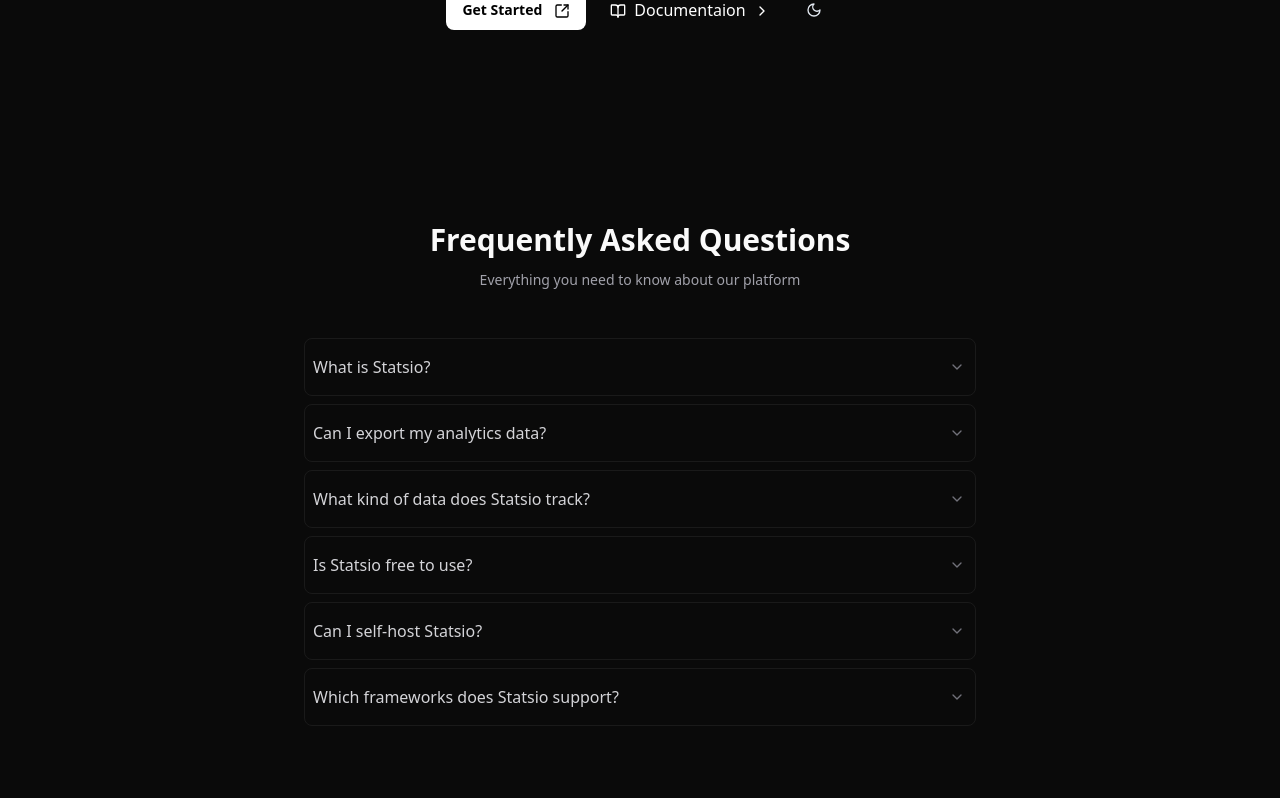
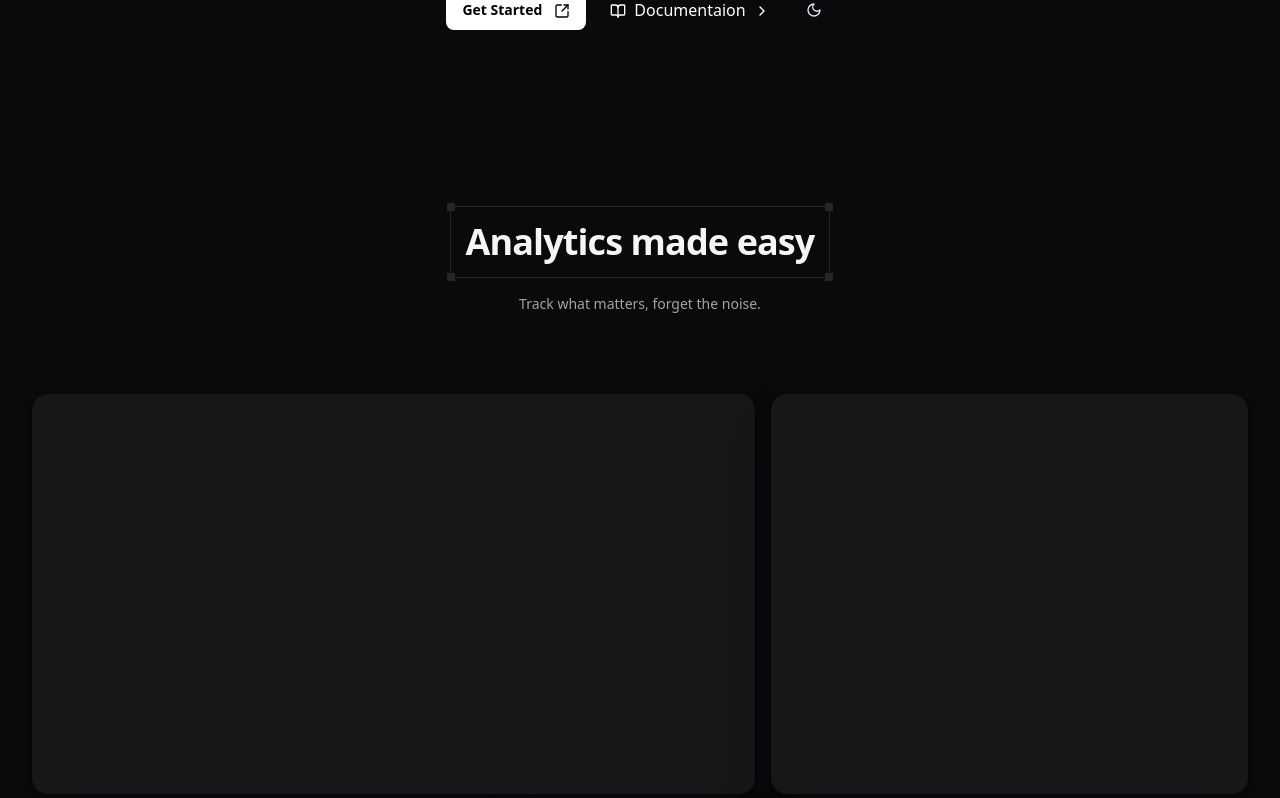
Before and after one commit to AmanShakya0018/Statsio, a Next.js app: page / in a window 1280 px wide. Shown: the part 442-1240 px from the top of the page. Built offline with nearby package versions, Linux system fonts and the light colour scheme.

Commit message:
feat: layout and components added for Features section

```diff
--- a/components/landingpage/faq.tsx
+++ b/components/landingpage/faq.tsx
@@ -157,7 +157,7 @@
         <motion.div
           className="max-w-2xl mx-auto text-center mb-12"
         >
-          <h2 className="text-3xl font-semibold mb-3 bg-linear-to-r from-zinc-900 via-zinc-800 to-zinc-900 dark:from-white dark:via-zinc-100 dark:to-white bg-clip-text">
+          <h2 className="text-4xl font-semibold mb-3 bg-black dark:bg-[radial-gradient(61.17%_178.53%_at_38.83%_-13.54%,#3B3B3B_0%,#888787_12.61%,#FFFFFF_50%,#888787_80%,#3B3B3B_100%)] bg-clip-text text-transparent">
             Frequently Asked Questions
           </h2>
           <p className="text-sm text-zinc-600 dark:text-zinc-400">
--- /dev/null
+++ b/components/landingpage/featuressection.tsx
@@ -0,0 +1,45 @@
+import React from 'react';
+
+const FeaturesSection = () => {
+  return (
+    <section
+      id="features"
+      className="w-full mx-auto bg-white dark:bg-neutral-950 py-20 px-4 md:px-8"
+    >
+      <div className="relative w-fit mx-auto p-4 flex items-center justify-center">
+        <div
+          className="absolute inset-0 h-full border border-neutral-200 dark:border-neutral-800 w-full"
+          style={{
+            width: '100%',
+            height: '100%',
+            borderRadius: 0,
+            willChange: 'auto',
+          }}
+        >
+          <div className="absolute -top-1 -left-1 h-2 w-2 dark:bg-neutral-800 bg-neutral-200" />
+          <div className="absolute -top-1 -right-1 h-2 w-2 dark:bg-neutral-800 bg-neutral-200" />
+          <div className="absolute -bottom-1 -left-1 h-2 w-2 dark:bg-neutral-800 bg-neutral-200" />
+          <div className="absolute -bottom-1 -right-1 h-2 w-2 dark:bg-neutral-800 bg-neutral-200" />
+        </div>
+        <h2 className="font-sans text-xl text-center md:text-4xl font-bold tracking-tight text-neutral-800 dark:text-neutral-100">
+          <span>
+            Analytics made easy
+          </span>
+        </h2>
+      </div>
+
+      <p className="max-w-lg text-sm text-neutral-600 text-center mx-auto mt-4 dark:text-neutral-400">
+        Track what matters, forget the noise.
+      </p>
+      <div className='mt-20  grid cols-1 md:grid-cols-5 gap-4 md:auto-rows-[25rem] max-w-7xl mx-auto'>
+        <div className='group isolate rounded-2xl bg-white dark:bg-neutral-900 shadow-[0_1px_1px_rgba(0,0,0,0.05),0_4px_6px_rgba(34,42,53,0.04),0_24px_68px_rgba(47,48,55,0.05),0_2px_3px_rgba(0,0,0,0.04)] overflow-hidden flex flex-col justify-between md:col-span-3'></div>
+        <div className='group isolate rounded-2xl bg-white dark:bg-neutral-900 shadow-[0_1px_1px_rgba(0,0,0,0.05),0_4px_6px_rgba(34,42,53,0.04),0_24px_68px_rgba(47,48,55,0.05),0_2px_3px_rgba(0,0,0,0.04)] overflow-hidden flex flex-col justify-between md:col-span-2'></div>
+        <div className='group isolate rounded-2xl bg-white dark:bg-neutral-900 shadow-[0_1px_1px_rgba(0,0,0,0.05),0_4px_6px_rgba(34,42,53,0.04),0_24px_68px_rgba(47,48,55,0.05),0_2px_3px_rgba(0,0,0,0.04)] overflow-hidden flex flex-col justify-between md:col-span-2'></div>
+        <div className='group isolate rounded-2xl bg-white dark:bg-neutral-900 shadow-[0_1px_1px_rgba(0,0,0,0.05),0_4px_6px_rgba(34,42,53,0.04),0_24px_68px_rgba(47,48,55,0.05),0_2px_3px_rgba(0,0,0,0.04)] overflow-hidden flex flex-col justify-between md:col-span-3'></div>
+      </div>
+
+    </section>
+  );
+};
+
+export default FeaturesSection;
--- a/components/landingpage/landingpage.tsx
+++ b/components/landingpage/landingpage.tsx
@@ -1,7 +1,5 @@
-// import FeaturesSection from './featuressection'
-// import HeroSection from './herosection'
-// import Footer from './footer'
-// import Navbar from './navbar'
+import FeaturesSection from './featuressection'
+import Footer from './footer'
 import HeroSection from './hero-section'
 import NavbarResizeable from './navbar-resizeable'
 import FAQ from './faq'
@@ -12,9 +10,9 @@
     <>
       <NavbarResizeable />
       <HeroSection />
+      <FeaturesSection />
       <FAQ />
-      {/* <FeaturesSection />
-      <Footer /> */}
+      <Footer />
     </>
   )
 }
--- /dev/null
+++ b/components/ui/pointer-highlight.tsx
@@ -0,0 +1,120 @@
+"use client";
+import { cn } from "@/lib/utils";
+import { motion } from "motion/react";
+import { useRef, useEffect, useState } from "react";
+
+export function PointerHighlight({
+  children,
+  rectangleClassName,
+  // pointerClassName,
+  containerClassName,
+}: {
+  children: React.ReactNode;
+  rectangleClassName?: string;
+  pointerClassName?: string;
+  containerClassName?: string;
+}) {
+  const containerRef = useRef<HTMLDivElement>(null);
+  const [dimensions, setDimensions] = useState({ width: 0, height: 0 });
+
+  useEffect(() => {
+    if (containerRef.current) {
+      const { width, height } = containerRef.current.getBoundingClientRect();
+      setDimensions({ width, height });
+    }
+
+    const resizeObserver = new ResizeObserver((entries) => {
+      for (const entry of entries) {
+        const { width, height } = entry.contentRect;
+        setDimensions({ width, height });
+      }
+    });
+
+    if (containerRef.current) {
+      resizeObserver.observe(containerRef.current);
+    }
+
+    return () => {
+      if (containerRef.current) {
+        // eslint-disable-next-line react-hooks/exhaustive-deps
+        resizeObserver.unobserve(containerRef.current);
+      }
+    };
+  }, []);
+
+  return (
+    <div
+      className={cn("relative w-fit", containerClassName)}
+      ref={containerRef}
+    >
+      {children}
+      {dimensions.width > 0 && dimensions.height > 0 && (
+        <motion.div
+          className="pointer-events-none absolute inset-0 z-0"
+          initial={{ opacity: 0, scale: 0.95, originX: 0, originY: 0 }}
+          animate={{ opacity: 1, scale: 1 }}
+          transition={{ duration: 0.5, ease: "easeOut" }}
+        >
+          <motion.div
+            className={cn(
+              "absolute inset-0 border border-neutral-200 dark:border-neutral-800",
+              rectangleClassName,
+            )}
+            initial={{
+              width: 0,
+              height: 0,
+            }}
+            whileInView={{
+              width: dimensions.width,
+              height: dimensions.height,
+            }}
+            transition={{
+              duration: 1,
+              ease: "easeInOut",
+            }}
+          />
+          <motion.div
+            className="pointer-events-none absolute"
+            initial={{ opacity: 0 }}
+            whileInView={{
+              opacity: 1,
+              x: dimensions.width + 4,
+              y: dimensions.height + 4,
+            }}
+            style={{
+              rotate: -90,
+            }}
+            transition={{
+              opacity: { duration: 0.1, ease: "easeInOut" },
+              duration: 1,
+              ease: "easeInOut",
+            }}
+          >
+            {/* <Pointer
+              className={cn("h-5 w-5 text-blue-500", pointerClassName)}
+            /> */}
+          </motion.div>
+        </motion.div>
+      )}
+    </div>
+  );
+}
+
+// const Pointer = ({ ...props }: React.SVGProps<SVGSVGElement>) => {
+//   return (
+//     <svg
+//       stroke="currentColor"
+//       fill="currentColor"
+//       strokeWidth="1"
+//       strokeLinecap="round"
+//       strokeLinejoin="round"
+//       viewBox="0 0 16 16"
+//       height="1em"
+//       width="1em"
+//       xmlns="http://www.w3.org/2000/svg"
+//       {...props}
+//     >
+//       <path d="M14.082 2.182a.5.5 0 0 1 .103.557L8.528 15.467a.5.5 0 0 1-.917-.007L5.57 10.694.803 8.652a.5.5 0 0 1-.006-.916l12.728-5.657a.5.5 0 0 1 .556.103z"></path>
+//     </svg>
+//   );
+// };
```
